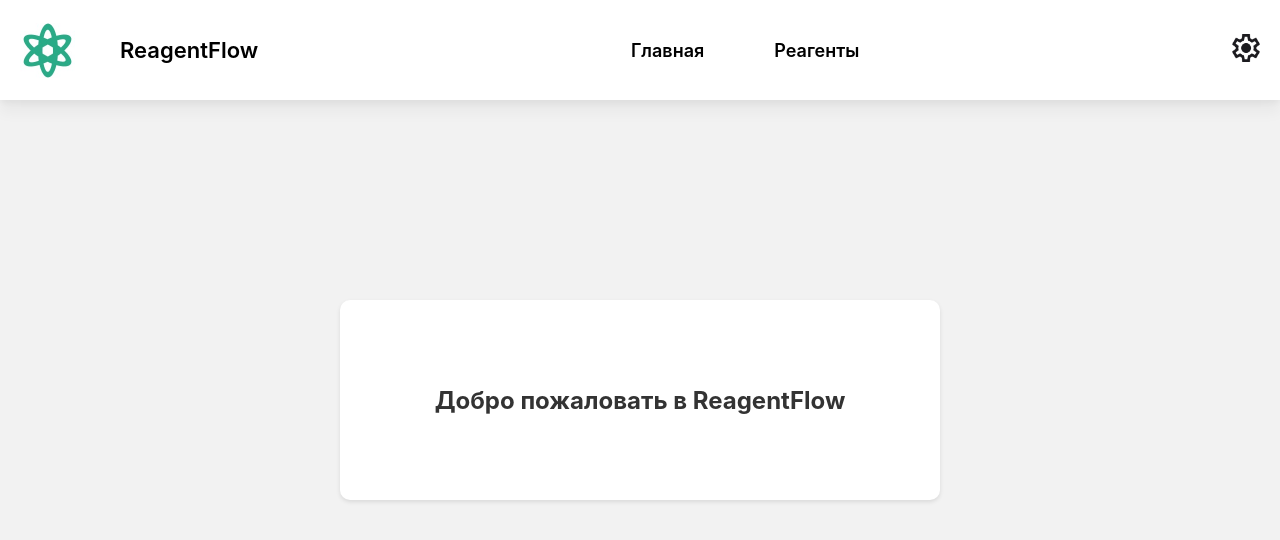
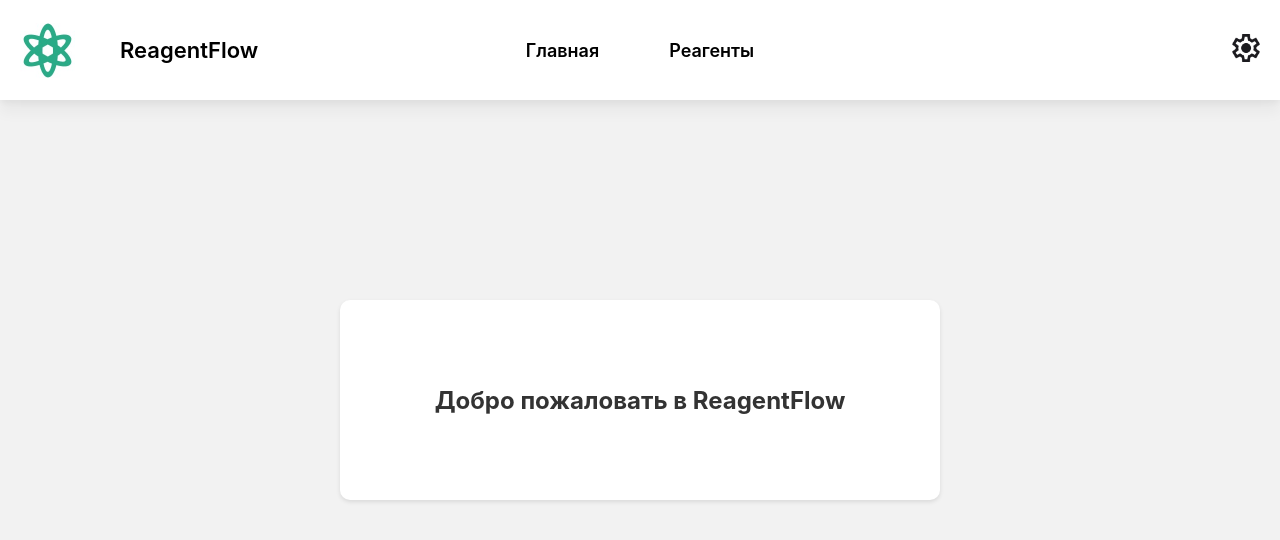
Before and after one commit to ReagentFlow/frontend, a React (Create React App) app: page / in a window 1280 px wide. Shown: the top 540 px of the page. Built offline with nearby package versions, Linux system fonts and the light colour scheme.

Commit message:
разбил header на секции и добавил им flex position, чтобы кнопки навигации были строго по центру header без смещений

```diff
--- a/src/components/Header.jsx
+++ b/src/components/Header.jsx
@@ -15,9 +15,11 @@ function Header() {
                 <Link to="/" className="nav-link">Главная</Link>
                 <Link to="/reagents" className="nav-link">Реагенты</Link>
             </div>
-            <Link to="/settings" className="settings-button">
-                <img src={settingsIcon} alt="settings" />
-            </Link>
+            <div className='right-section'>
+                <Link to="/settings" className="settings-button">
+                    <img src={settingsIcon} alt="settings" />
+                </Link>
+            </div>
         </div>
     );
 }
--- a/src/styles/Header.css
+++ b/src/styles/Header.css
@@ -16,6 +16,7 @@
 .left-section {
     display: flex;
     align-items: center;
+    flex: 1;
 }
 
 .logo {
@@ -36,7 +37,7 @@
     display: flex;
     align-items: center;
     justify-content: center;
-    flex-grow: 1;
+    flex: 1;
 }
 
 .nav-link {
@@ -54,6 +55,13 @@
     background-color: #f2f2f2;
 }
 
+.right-section {
+    display: flex;
+    align-items: center;
+    flex: 1;
+    justify-content: flex-end;
+}
+
 .settings-button {
     background: none;
     border: none;
```
